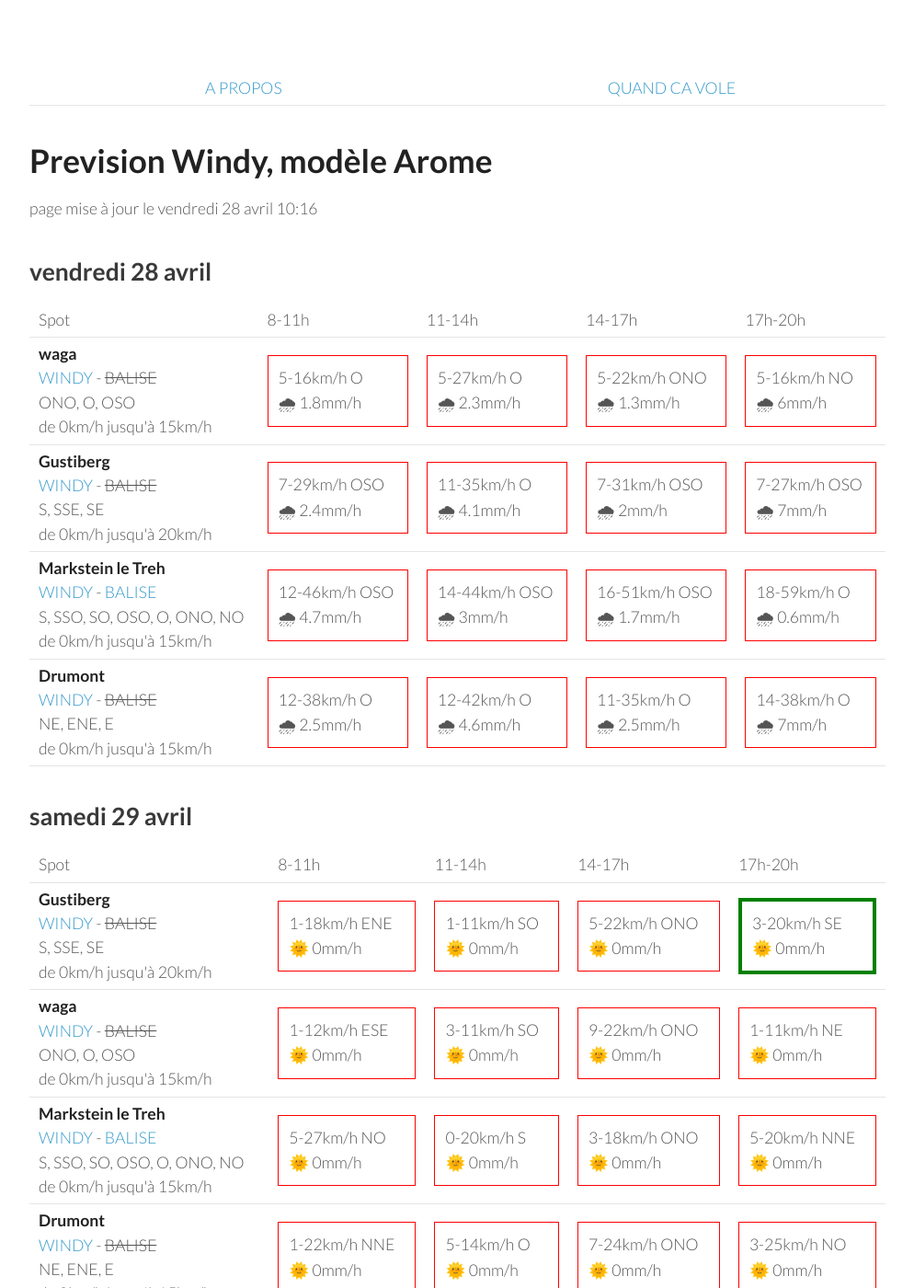
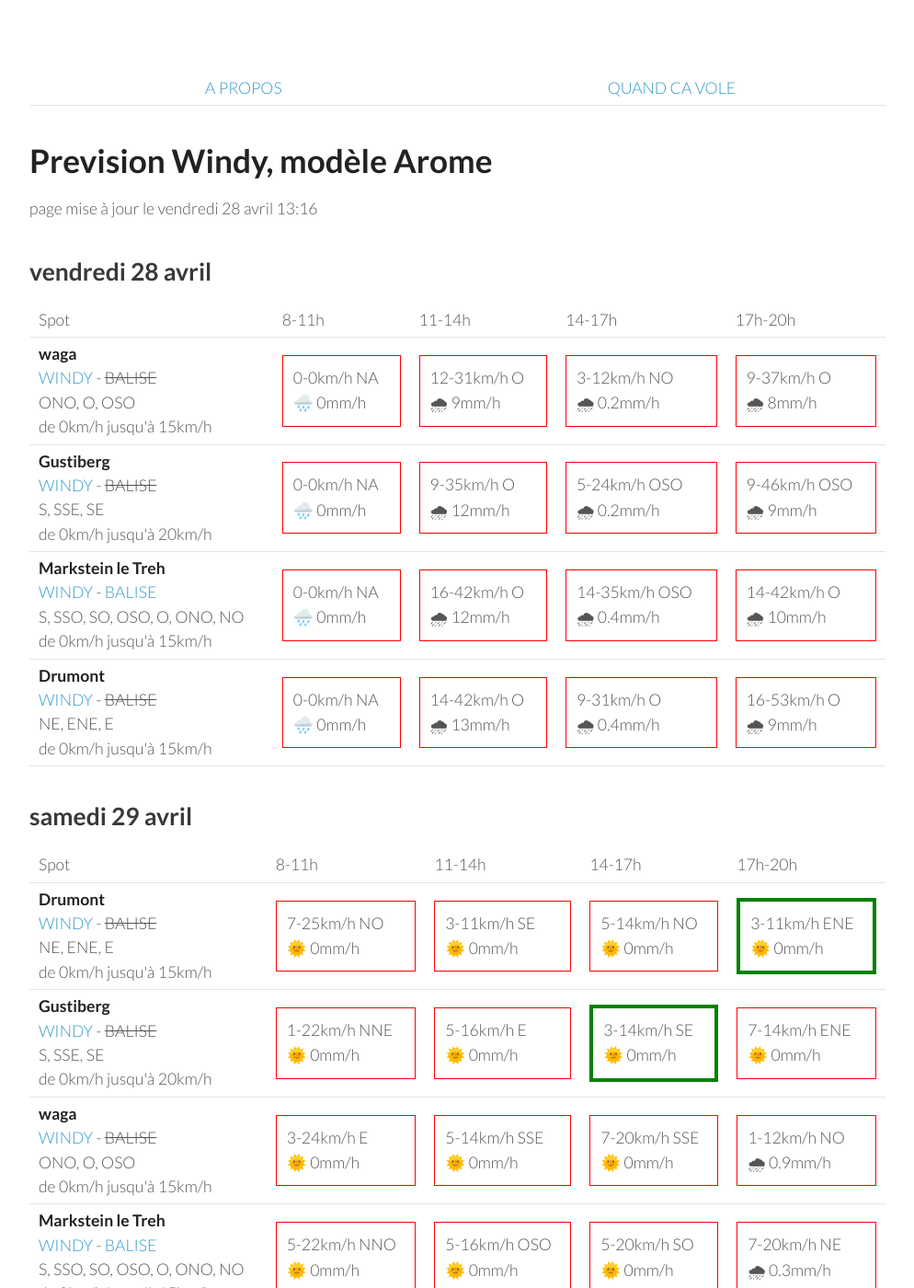
Before and after one commit to parapente-dans-le-nord/parapente-dans-le-nord.github.io, a Jekyll site: the page built from vosges.markdown, in a window 1280 px wide and 1400 px high. Shown: the whole window at 92% size, without its empty margins (26-1020 px from the left). Built offline with Jekyll 4.4.1, drawn with Linux system fonts in a browser that asks for light colours.

Commit message:
update index.markdown

```diff
--- a/vosges.markdown
+++ b/vosges.markdown
@@ -7,7 +7,7 @@ title:  "Tous les spots"
 {: .links}
 
 # Prevision Windy, modèle Arome
-page mise à jour le vendredi 28 avril 10:16
+page mise à jour le vendredi 28 avril 13:16
 
 ## vendredi 28 avril
 
@@ -24,41 +24,37 @@ page mise à jour le vendredi 28 avril 10:16
 <tr>
         <td><strong>waga</strong><br><a href="https://windy.com/47.903/6.996?47.900,6.983,15">WINDY</a> - <span class="no-balise"> BALISE </span><br> <span class="vent-favorable">ONO, O, OSO</span><br><span class="force-vent">de 0km/h jusqu'à 15km/h</span> </td>
 
-            <td><div class="not-flyable"><p>5-16km/h O</p><p>🌧 1.8mm/h</p></div></td>
-            <td><div class="not-flyable"><p>5-27km/h O</p><p>🌧 2.3mm/h</p></div></td>
-            <td><div class="not-flyable"><p>5-22km/h ONO</p><p>🌧 1.3mm/h</p></div></td>
-            <td><div class="not-flyable"><p>5-16km/h NO</p><p>🌧 6mm/h</p></div></td>
-
+            <td><div class="not-flyable"><p>0-0km/h NA</p><p>🌧️ 0mm/h</p></div></td>
+            <td><div class="not-flyable"><p>12-31km/h O</p><p>🌧 9mm/h</p></div></td>
+            <td><div class="not-flyable"><p>3-12km/h NO</p><p>🌧 0.2mm/h</p></div></td>
+            <td><div class="not-flyable"><p>9-37km/h O</p><p>🌧 8mm/h</p></div></td>
 
     </tr>
 <tr>
         <td><strong>Gustiberg</strong><br><a href="https://windy.com/47.894/6.934?47.891,6.934,15,m:eYYagmI">WINDY</a> - <span class="no-balise"> BALISE </span><br> <span class="vent-favorable">S, SSE, SE</span><br><span class="force-vent">de 0km/h jusqu'à 20km/h</span> </td>
 
-            <td><div class="not-flyable"><p>7-29km/h OSO</p><p>🌧 2.4mm/h</p></div></td>
-            <td><div class="not-flyable"><p>11-35km/h O</p><p>🌧 4.1mm/h</p></div></td>
-            <td><div class="not-flyable"><p>7-31km/h OSO</p><p>🌧 2mm/h</p></div></td>
-            <td><div class="not-flyable"><p>7-27km/h OSO</p><p>🌧 7mm/h</p></div></td>
-
+            <td><div class="not-flyable"><p>0-0km/h NA</p><p>🌧️ 0mm/h</p></div></td>
+            <td><div class="not-flyable"><p>9-35km/h O</p><p>🌧 12mm/h</p></div></td>
+            <td><div class="not-flyable"><p>5-24km/h OSO</p><p>🌧 0.2mm/h</p></div></td>
+            <td><div class="not-flyable"><p>9-46km/h OSO</p><p>🌧 9mm/h</p></div></td>
 
     </tr>
 <tr>
         <td><strong>Markstein le Treh</strong><br><a href="https://windy.com/47.926/7.012?47.505,7.012,8,m:eY1agmQ">WINDY</a> - <span class=""><a href="http://www.balisemeteo.com/balise.php?idBalise=136">BALISE</a> </span><br> <span class="vent-favorable">S, SSO, SO, OSO, O, ONO, NO</span><br><span class="force-vent">de 0km/h jusqu'à 15km/h</span> </td>
 
-            <td><div class="not-flyable"><p>12-46km/h OSO</p><p>🌧 4.7mm/h</p></div></td>
-            <td><div class="not-flyable"><p>14-44km/h OSO</p><p>🌧 3mm/h</p></div></td>
-            <td><div class="not-flyable"><p>16-51km/h OSO</p><p>🌧 1.7mm/h</p></div></td>
-            <td><div class="not-flyable"><p>18-59km/h O</p><p>🌧 0.6mm/h</p></div></td>
-
+            <td><div class="not-flyable"><p>0-0km/h NA</p><p>🌧️ 0mm/h</p></div></td>
+            <td><div class="not-flyable"><p>16-42km/h O</p><p>🌧 12mm/h</p></div></td>
+            <td><div class="not-flyable"><p>14-35km/h OSO</p><p>🌧 0.4mm/h</p></div></td>
+            <td><div class="not-flyable"><p>14-42km/h O</p><p>🌧 10mm/h</p></div></td>
 
     </tr>
 <tr>
         <td><strong>Drumont</strong><br><a href="https://windy.com/47.898/6.919?47.687,6.919,9,m:eYYagmG">WINDY</a> - <span class="no-balise"> BALISE </span><br> <span class="vent-favorable">NE, ENE, E</span><br><span class="force-vent">de 0km/h jusqu'à 15km/h</span> </td>
 
-            <td><div class="not-flyable"><p>12-38km/h O</p><p>🌧 2.5mm/h</p></div></td>
-            <td><div class="not-flyable"><p>12-42km/h O</p><p>🌧 4.6mm/h</p></div></td>
-            <td><div class="not-flyable"><p>11-35km/h O</p><p>🌧 2.5mm/h</p></div></td>
-            <td><div class="not-flyable"><p>14-38km/h O</p><p>🌧 7mm/h</p></div></td>
-
+            <td><div class="not-flyable"><p>0-0km/h NA</p><p>🌧️ 0mm/h</p></div></td>
+            <td><div class="not-flyable"><p>14-42km/h O</p><p>🌧 13mm/h</p></div></td>
+            <td><div class="not-flyable"><p>9-31km/h O</p><p>🌧 0.4mm/h</p></div></td>
+            <td><div class="not-flyable"><p>16-53km/h O</p><p>🌧 9mm/h</p></div></td>
 
     </tr>
 
@@ -78,42 +74,42 @@ page mise à jour le vendredi 28 avril 10:16
       <td>17h-20h</td>
     </tr>
 <tr>
+        <td><strong>Drumont</strong><br><a href="https://windy.com/47.898/6.919?47.687,6.919,9,m:eYYagmG">WINDY</a> - <span class="no-balise"> BALISE </span><br> <span class="vent-favorable">NE, ENE, E</span><br><span class="force-vent">de 0km/h jusqu'à 15km/h</span> </td>
+
+            <td><div class="not-flyable"><p>7-25km/h NO</p><p>🌞 0mm/h</p></div></td>
+            <td><div class="not-flyable"><p>3-11km/h SE</p><p>🌞 0mm/h</p></div></td>
+            <td><div class="not-flyable"><p>5-14km/h NO</p><p>🌞 0mm/h</p></div></td>
+            <td><div class="flyable"><p>3-11km/h ENE</p><p>🌞 0mm/h</p></div></td>
+
+
+    </tr>
+<tr>
         <td><strong>Gustiberg</strong><br><a href="https://windy.com/47.894/6.934?47.891,6.934,15,m:eYYagmI">WINDY</a> - <span class="no-balise"> BALISE </span><br> <span class="vent-favorable">S, SSE, SE</span><br><span class="force-vent">de 0km/h jusqu'à 20km/h</span> </td>
 
-            <td><div class="not-flyable"><p>1-18km/h ENE</p><p>🌞 0mm/h</p></div></td>
-            <td><div class="not-flyable"><p>1-11km/h SO</p><p>🌞 0mm/h</p></div></td>
-            <td><div class="not-flyable"><p>5-22km/h ONO</p><p>🌞 0mm/h</p></div></td>
-            <td><div class="flyable"><p>3-20km/h SE</p><p>🌞 0mm/h</p></div></td>
+            <td><div class="not-flyable"><p>1-22km/h NNE</p><p>🌞 0mm/h</p></div></td>
+            <td><div class="not-flyable"><p>5-16km/h E</p><p>🌞 0mm/h</p></div></td>
+            <td><div class="flyable"><p>3-14km/h SE</p><p>🌞 0mm/h</p></div></td>
+            <td><div class="not-flyable"><p>7-14km/h ENE</p><p>🌞 0mm/h</p></div></td>
 
 
     </tr>
 <tr>
         <td><strong>waga</strong><br><a href="https://windy.com/47.903/6.996?47.900,6.983,15">WINDY</a> - <span class="no-balise"> BALISE </span><br> <span class="vent-favorable">ONO, O, OSO</span><br><span class="force-vent">de 0km/h jusqu'à 15km/h</span> </td>
 
-            <td><div class="not-flyable"><p>1-12km/h ESE</p><p>🌞 0mm/h</p></div></td>
-            <td><div class="not-flyable"><p>3-11km/h SO</p><p>🌞 0mm/h</p></div></td>
-            <td><div class="not-flyable"><p>9-22km/h ONO</p><p>🌞 0mm/h</p></div></td>
-            <td><div class="not-flyable"><p>1-11km/h NE</p><p>🌞 0mm/h</p></div></td>
+            <td><div class="not-flyable"><p>3-24km/h E</p><p>🌞 0mm/h</p></div></td>
+            <td><div class="not-flyable"><p>5-14km/h SSE</p><p>🌞 0mm/h</p></div></td>
+            <td><div class="not-flyable"><p>7-20km/h SSE</p><p>🌞 0mm/h</p></div></td>
+            <td><div class="not-flyable"><p>1-12km/h NO</p><p>🌧 0.9mm/h</p></div></td>
 
 
     </tr>
 <tr>
         <td><strong>Markstein le Treh</strong><br><a href="https://windy.com/47.926/7.012?47.505,7.012,8,m:eY1agmQ">WINDY</a> - <span class=""><a href="http://www.balisemeteo.com/balise.php?idBalise=136">BALISE</a> </span><br> <span class="vent-favorable">S, SSO, SO, OSO, O, ONO, NO</span><br><span class="force-vent">de 0km/h jusqu'à 15km/h</span> </td>
 
-            <td><div class="not-flyable"><p>5-27km/h NO</p><p>🌞 0mm/h</p></div></td>
-            <td><div class="not-flyable"><p>0-20km/h S</p><p>🌞 0mm/h</p></div></td>
-            <td><div class="not-flyable"><p>3-18km/h ONO</p><p>🌞 0mm/h</p></div></td>
-            <td><div class="not-flyable"><p>5-20km/h NNE</p><p>🌞 0mm/h</p></div></td>
-
-
-    </tr>
-<tr>
-        <td><strong>Drumont</strong><br><a href="https://windy.com/47.898/6.919?47.687,6.919,9,m:eYYagmG">WINDY</a> - <span class="no-balise"> BALISE </span><br> <span class="vent-favorable">NE, ENE, E</span><br><span class="force-vent">de 0km/h jusqu'à 15km/h</span> </td>
-
-            <td><div class="not-flyable"><p>1-22km/h NNE</p><p>🌞 0mm/h</p></div></td>
-            <td><div class="not-flyable"><p>5-14km/h O</p><p>🌞 0mm/h</p></div></td>
-            <td><div class="not-flyable"><p>7-24km/h ONO</p><p>🌞 0mm/h</p></div></td>
-            <td><div class="not-flyable"><p>3-25km/h NO</p><p>🌞 0mm/h</p></div></td>
+            <td><div class="not-flyable"><p>5-22km/h NNO</p><p>🌞 0mm/h</p></div></td>
+            <td><div class="not-flyable"><p>5-16km/h OSO</p><p>🌞 0mm/h</p></div></td>
+            <td><div class="not-flyable"><p>5-20km/h SO</p><p>🌞 0mm/h</p></div></td>
+            <td><div class="not-flyable"><p>7-20km/h NE</p><p>🌧 0.3mm/h</p></div></td>
 
 
     </tr>
```
